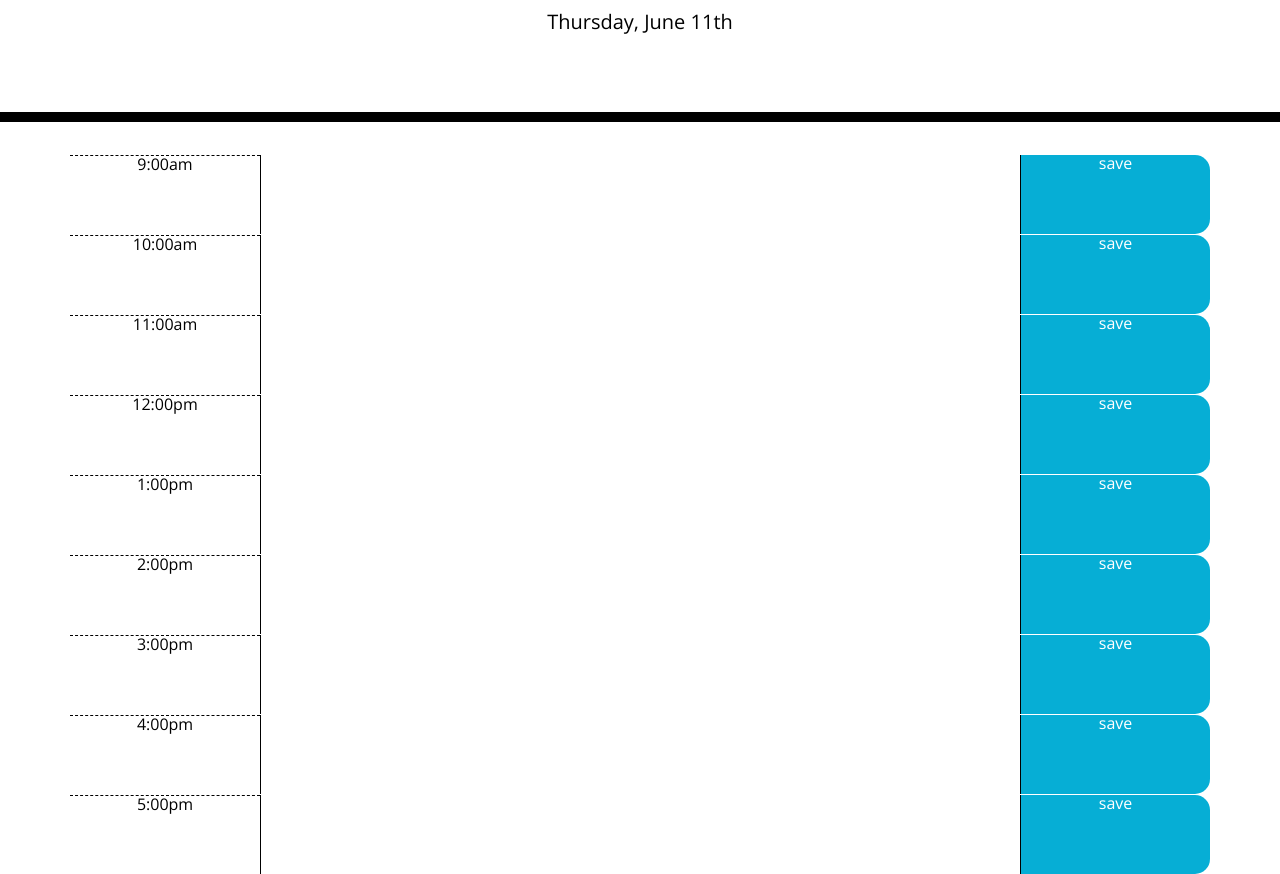
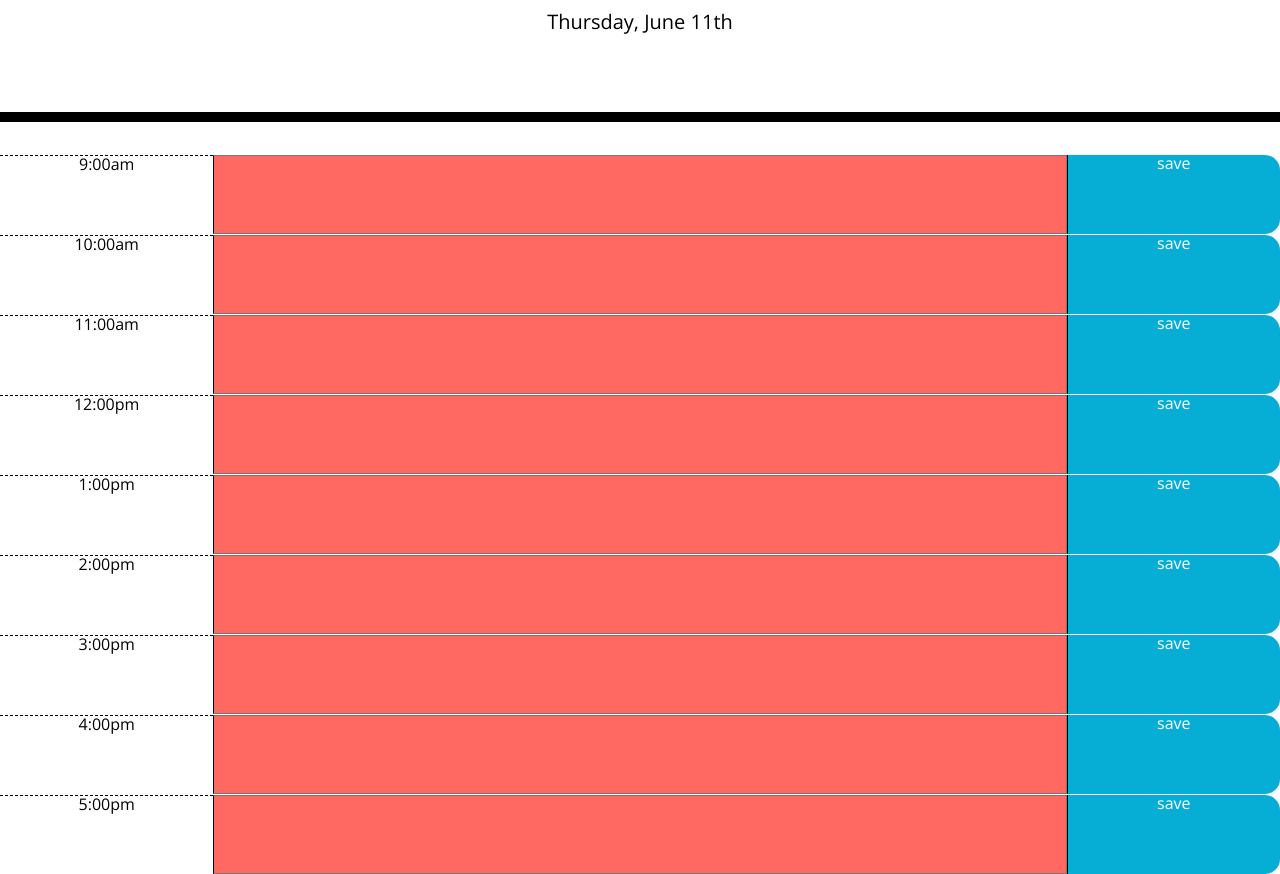
Before and after one commit to rnguyen7388/homework-5, a plain HTML site: page Develop/index.html in a window 1280 px wide. Shown: the part 182-1056 px from the top of the page. Drawn offline with nearby package versions, Linux system fonts and the light colour scheme.

Commit message:
added color change and local storage

```diff
--- a/Develop/index.html
+++ b/Develop/index.html
@@ -28,65 +28,63 @@
       <p class="lead">A simple calendar app for scheduling your work day</p>
       <p id="currentDay" class="lead"></p>
     </header>
-    <div class="container">
+    <div class="container-fluid">
       <!-- TimeBlocks go here -->
         <div class="timeBlocks">
             <div class="row">
               <div class="col-2 time">9:00am</div>
-              <div class="col-8 text"></div>
+              <textarea class="col-8 text"></textarea>
               <div class="col-2 saveBtn">save</div>
             </div>
 
             <div class="row">
               <div class="col-2 time">10:00am</div>
-              <div class="col-8 text"></div>
+              <textarea class="col-8 text"></textarea>
               <div class="col-2 saveBtn">save</div>
             </div>
 
             <div class="row">
               <div class="col-2 time">11:00am</div>
-              <div class="col-8 text"></div>
+              <textarea class="col-8 text"></textarea>
               <div class="col-2 saveBtn">save</div>
             </div>
 
             <div class="row">
               <div class="col-2 time">12:00pm</div>
-              <div class="col-8 text"></div>
+              <textarea class="col-8 text"></textarea>
               <div class="col-2 saveBtn">save</div>
             </div>
 
             <div class="row">
               <div class="col-2 time">1:00pm</div>
-              <div class="col-8 text"></div>
+              <textarea class="col-8 text"></textarea>
               <div class="col-2 saveBtn">save</div>
             </div>
 
             <div class="row">
               <div class="col-2 time">2:00pm</div>
-              <div class="col-8 text"></div>
+              <textarea class="col-8 text"></textarea>
               <div class="col-2 saveBtn">save</div>
             </div>
 
             <div class="row">
               <div class="col-2 time">3:00pm</div>
-              <div class="col-8 text"></div>
+              <textarea class="col-8 text"></textarea>
               <div class="col-2 saveBtn">save</div>
             </div>
 
             <div class="row">
               <div class="col-2 time">4:00pm</div>
-              <div class="col-8 text"></div>
+              <textarea class="col-8 text"></textarea>
               <div class="col-2 saveBtn">save</div>
             </div>
 
             <div class="row">
               <div class="col-2 time">5:00pm</div>
-              <div class="col-8 text"></div>
+              <textarea class="col-8 text"></textarea>
               <div class="col-2 saveBtn">save</div>
             </div>
         </div>
-
-
     </div>
 
     <script src="https://code.jquery.com/jquery-3.4.1.min.js"></script>
--- a/Develop/script.js
+++ b/Develop/script.js
@@ -1,32 +1,33 @@
-
-var moment = moment();
-$("#currentDay").text(moment.format("dddd, MMMM Do"));
-
-var text;
-var time;
-
-
-
+var saveBtn = $(".saveBtn");
 
 
 $(document).ready(function() {
-    color();
-    showText();
+    $("#currentDay").text(moment().format("dddd, MMMM Do"));
+console.log(moment().format("dddd, MMMM Do"));
+
+colorTime();
+
+function localStorage(key) {
+    var inputValue = localStorage.getItem(key);
+    if (value) {
+        $("#text${key}").text(value);
+    }
+}
+
 });
 
-function color() {
-    var time = moment().hours();
+function colorTime() {
+    var nowTime = moment().hours;
+    $(".text").each(function() {
+        var hourTime = parseInt($(this).attr("id"));
 
-    $(".text").each(function() {
-        var timeTest = parseInt($(this).attr("id"));
-
-        if (time > timeTest) {
+        if (nowTime > hourTime) {
             $(this).removeClass("future");
             $(this).removeClass("present");
+            $(this).addClass("past");
+        } else if (nowTime < hourTime) {
             $(this).removeClass("past");
-        } else if (time < timeTest) {
             $(this).removeClass("present");
-            $(this).removeClass("past");
             $(this).addClass("future");
         } else {
             $(this).removeClass("future");
--- a/Develop/style.css
+++ b/Develop/style.css
@@ -6,7 +6,7 @@ body {
 
 .text{
   background: transparent;
-  border: none;
+  border-style: solid;
   resize: none;
   color: #000000;
   border-left: 1px solid black;
```
